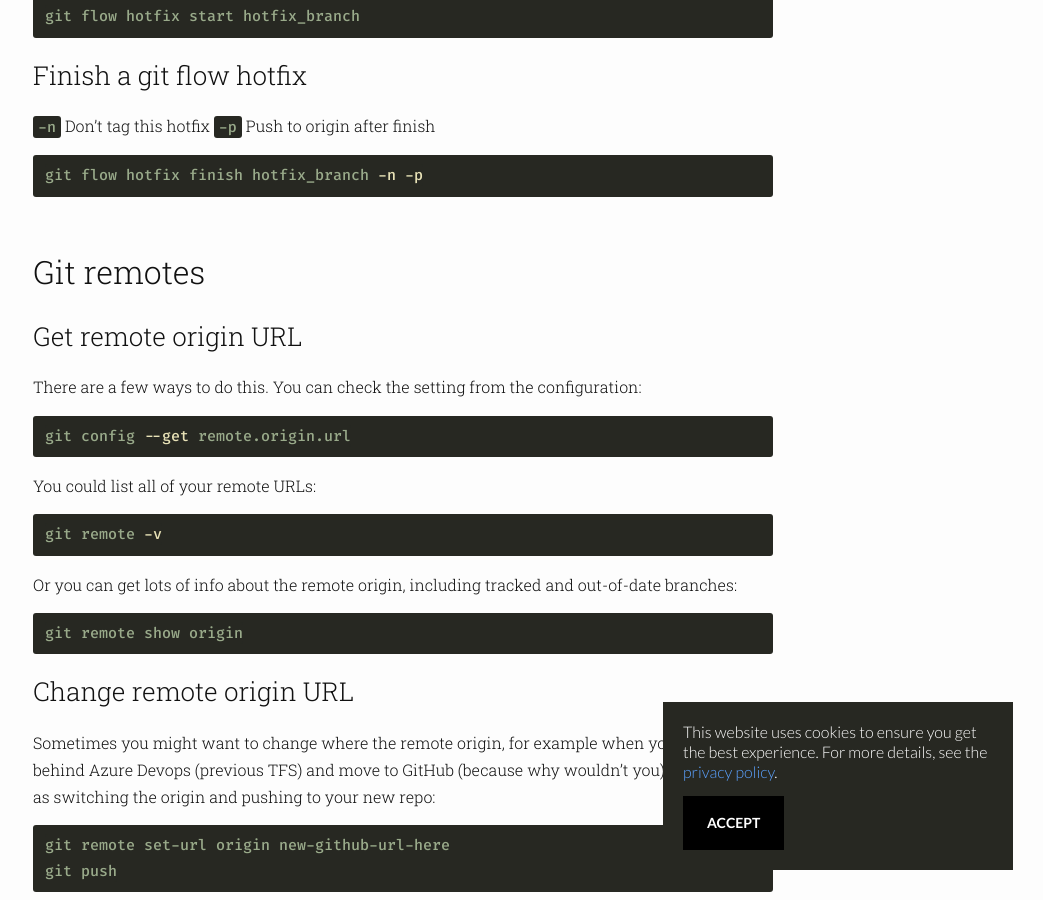
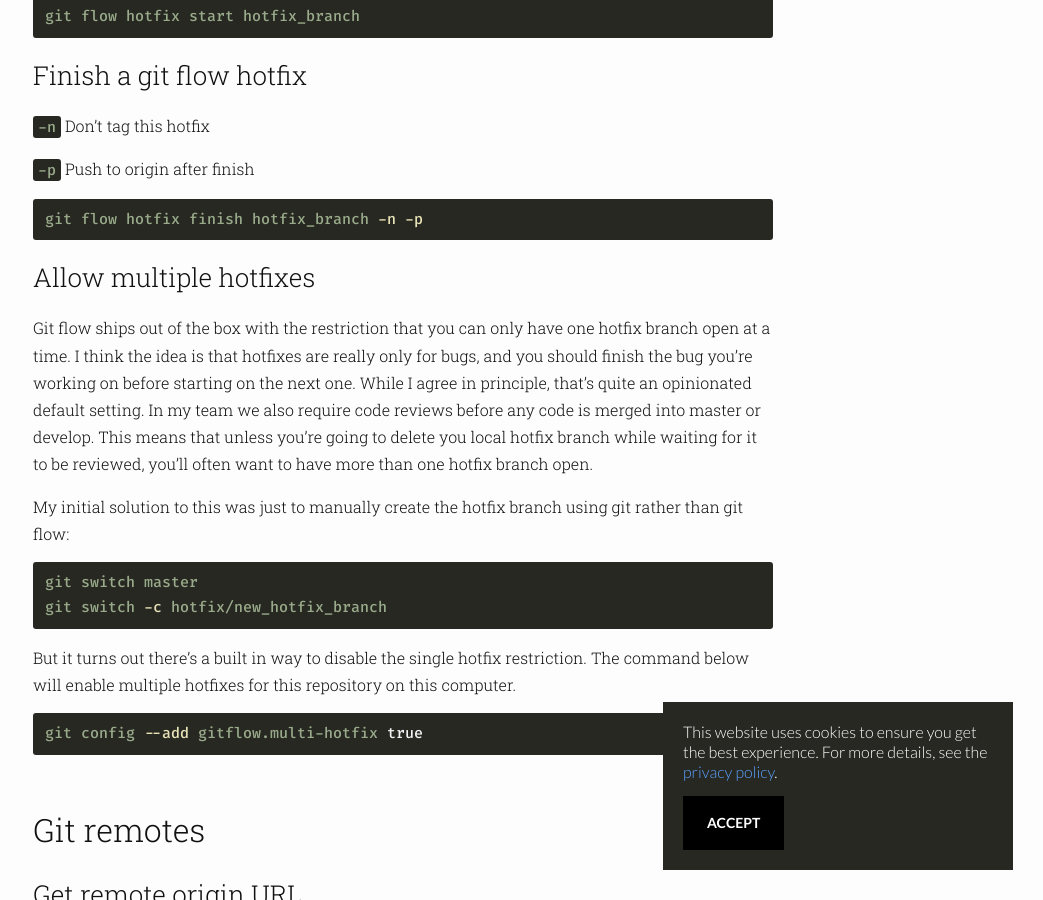
Before and after one commit to erresen/erresen.github.io, a Jekyll site: the page built from _posts/2021-12-13-useful-git-commands.md, in a window 1280 px wide and 900 px high, scrolled down 3801 px. Shown: the whole window, without its empty margins (237-1280 px from the left). Built offline with Jekyll 4.4.1, drawn with Linux system fonts in a browser that asks for light colours; nearby versions of some CDN libraries; comment, search, counter and statistics services are not loaded.

Commit message:
Added multiple hotfix solution

````diff
--- a/_posts/2021-12-13-useful-git-commands.md
+++ b/_posts/2021-12-13-useful-git-commands.md
@@ -165,10 +165,28 @@ git flow hotfix start hotfix_branch
 ### Finish a git flow hotfix
 
 `-n` Don't tag this hotfix
+
 `-p` Push to origin after finish
 
 ```sh
 git flow hotfix finish hotfix_branch -n -p
+```
+
+### Allow multiple hotfixes
+
+Git flow ships out of the box with the restriction that you can only have one hotfix branch open at a time. I think the idea is that hotfixes are really only for bugs, and you should finish the bug you're working on before starting on the next one. While I agree in principle, that's quite an opinionated default setting. In my team we also require code reviews before any code is merged into master or develop. This means that unless you're going to delete you local hotfix branch while waiting for it to be reviewed, you'll often want to have more than one hotfix branch open.
+
+My initial solution to this was just to manually create the hotfix branch using git rather than git flow:
+
+```sh
+git switch master
+git switch -c hotfix/new_hotfix_branch
+```
+
+But it turns out there's a built in way to disable the single hotfix restriction. The command below will enable multiple hotfixes for this repository on this computer.
+
+```sh
+git config --add gitflow.multi-hotfix true
 ```
 
 ## Git remotes
````
